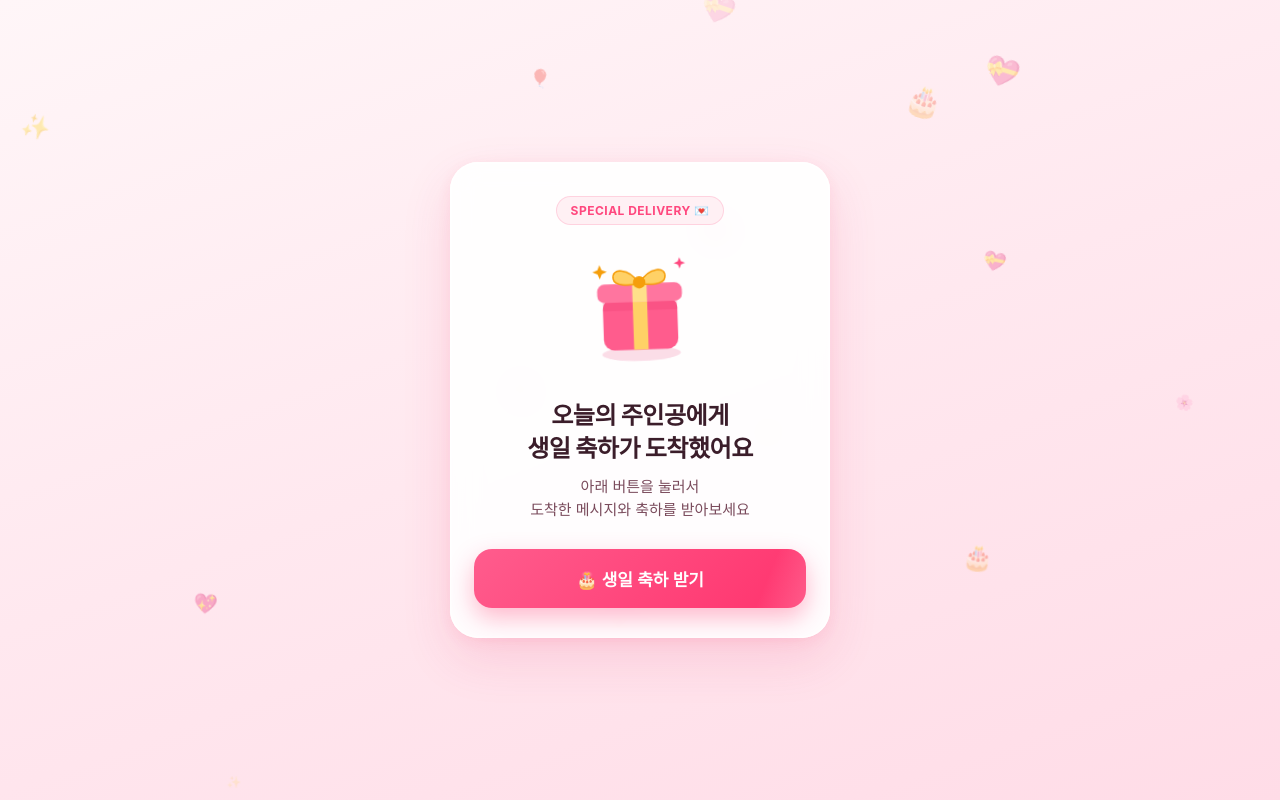
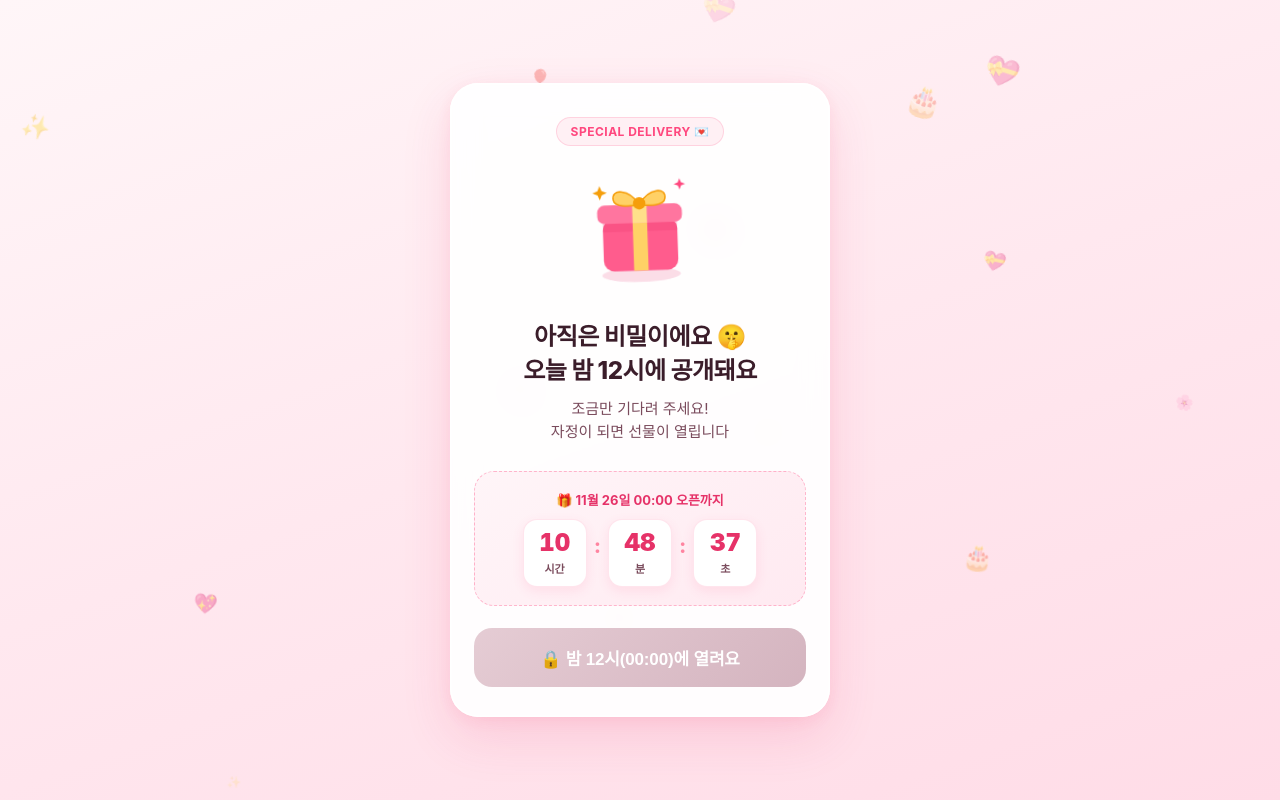
Before and after one commit to jongsil-dev/happy-birthday, a plain HTML site: page index.html in a window 1280 px wide. Drawn offline with Linux system fonts and the light colour scheme.

Commit message:
Add midnight KST countdown lock until 2026-11-26 00:00

```diff
--- a/index.html
+++ b/index.html
@@ -230,6 +230,73 @@
       box-shadow: 0 6px 16px rgba(255, 51, 109, 0.28);
     }
 
+    /* 카운트다운 잠금 박스 */
+    .lock-box {
+      background: linear-gradient(145deg, #fff5f8 0%, #ffeaf1 100%);
+      border: 1.5px dashed rgba(255, 71, 126, 0.35);
+      border-radius: 20px;
+      padding: 18px 14px;
+      margin-bottom: 22px;
+    }
+
+    .lock-label {
+      font-size: 13px;
+      font-weight: 700;
+      color: var(--rose-dark);
+      margin-bottom: 10px;
+    }
+
+    .countdown {
+      display: flex;
+      align-items: center;
+      justify-content: center;
+      gap: 8px;
+      font-variant-numeric: tabular-nums;
+    }
+
+    .cd-unit {
+      min-width: 64px;
+      background: #ffffff;
+      border-radius: 14px;
+      padding: 10px 6px;
+      box-shadow: 0 4px 12px rgba(255, 71, 126, 0.1);
+      border: 1px solid rgba(255, 71, 126, 0.14);
+    }
+
+    .cd-num {
+      display: block;
+      font-size: 24px;
+      font-weight: 900;
+      color: var(--rose-dark);
+      line-height: 1.1;
+    }
+
+    .cd-txt {
+      display: block;
+      font-size: 11px;
+      font-weight: 600;
+      color: var(--muted);
+      margin-top: 3px;
+    }
+
+    .cd-sep {
+      font-size: 20px;
+      font-weight: 800;
+      color: var(--rose-soft);
+      margin-bottom: 14px;
+    }
+
+    .open-btn:disabled {
+      background: linear-gradient(135deg, #e5ccd4 0%, #d4b4bf 100%);
+      box-shadow: none;
+      cursor: not-allowed;
+      color: #ffffff;
+    }
+
+    .open-btn:disabled::after {
+      display: none;
+    }
+
     /* 축하 공개 화면 */
     .hidden {
       display: none !important;
@@ -362,11 +429,31 @@
         </svg>
       </div>
 
-      <h1 class="intro-title">오늘의 주인공에게<br />생일 축하가 도착했어요</h1>
-      <p class="intro-sub">아래 버튼을 눌러서<br />도착한 메시지와 축하를 받아보세요</p>
+      <h1 class="intro-title" id="introTitle">아직은 비밀이에요 🤫<br />오늘 밤 12시에 공개돼요</h1>
+      <p class="intro-sub" id="introSub">조금만 기다려 주세요!<br />자정이 되면 선물이 열립니다</p>
 
-      <button class="open-btn" id="openBtn" type="button">
-        🎂 생일 축하 받기
+      <div class="lock-box" id="lockBox">
+        <div class="lock-label">🎁 11월 26일 00:00 오픈까지</div>
+        <div class="countdown" aria-live="polite">
+          <div class="cd-unit">
+            <span class="cd-num" id="cdHours">00</span>
+            <span class="cd-txt">시간</span>
+          </div>
+          <span class="cd-sep">:</span>
+          <div class="cd-unit">
+            <span class="cd-num" id="cdMins">00</span>
+            <span class="cd-txt">분</span>
+          </div>
+          <span class="cd-sep">:</span>
+          <div class="cd-unit">
+            <span class="cd-num" id="cdSecs">00</span>
+            <span class="cd-txt">초</span>
+          </div>
+        </div>
+      </div>
+
+      <button class="open-btn" id="openBtn" type="button" disabled>
+        🔒 밤 12시(00:00)에 열려요
       </button>
     </section>
 
@@ -594,9 +681,18 @@
       }
     }
 
-    // 4. 화면 전환 및 인터랙션
+    // 4. 자정(2026-11-26 00:00:00 KST) 잠금 & 카운트다운
+    const UNLOCK_TIME = new Date("2026-11-26T00:00:00+09:00").getTime();
+    const isPreviewOpen = new URLSearchParams(window.location.search).get("preview") === "open";
+
     const introCard = document.getElementById("introCard");
     const celebrateCard = document.getElementById("celebrateCard");
+    const introTitle = document.getElementById("introTitle");
+    const introSub = document.getElementById("introSub");
+    const lockBox = document.getElementById("lockBox");
+    const cdHours = document.getElementById("cdHours");
+    const cdMins = document.getElementById("cdMins");
+    const cdSecs = document.getElementById("cdSecs");
     const openBtn = document.getElementById("openBtn");
     const giftTap = document.getElementById("giftTap");
     const replayBtn = document.getElementById("replayBtn");
@@ -609,8 +705,48 @@
       document.getElementById("flame3")
     ];
     let candlesLit = true;
+    let isUnlocked = false;
+    let countdownTimer = null;
+
+    function applyUnlockedState() {
+      isUnlocked = true;
+      if (countdownTimer) {
+        clearInterval(countdownTimer);
+        countdownTimer = null;
+      }
+      lockBox.classList.add("hidden");
+      introTitle.innerHTML = "오늘의 주인공에게<br />생일 축하가 도착했어요";
+      introSub.innerHTML = "아래 버튼을 눌러서<br />도착한 메시지와 축하를 받아보세요";
+      openBtn.disabled = false;
+      openBtn.textContent = "🎂 생일 축하 받기";
+    }
+
+    function updateCountdown() {
+      if (isPreviewOpen) {
+        applyUnlockedState();
+        return;
+      }
+      const diff = UNLOCK_TIME - Date.now();
+      if (diff <= 0) {
+        applyUnlockedState();
+        return;
+      }
+      const totalSec = Math.floor(diff / 1000);
+      const h = Math.floor(totalSec / 3600);
+      const m = Math.floor((totalSec % 3600) / 60);
+      const s = totalSec % 60;
+      cdHours.textContent = String(h).padStart(2, "0");
+      cdMins.textContent = String(m).padStart(2, "0");
+      cdSecs.textContent = String(s).padStart(2, "0");
+    }
+
+    updateCountdown();
+    if (!isUnlocked) {
+      countdownTimer = setInterval(updateCountdown, 500);
+    }
 
     function openCelebration() {
+      if (!isUnlocked) return;
       introCard.classList.add("hidden");
       celebrateCard.classList.remove("hidden");
       celebrateCard.classList.add("reveal-anim");
```
